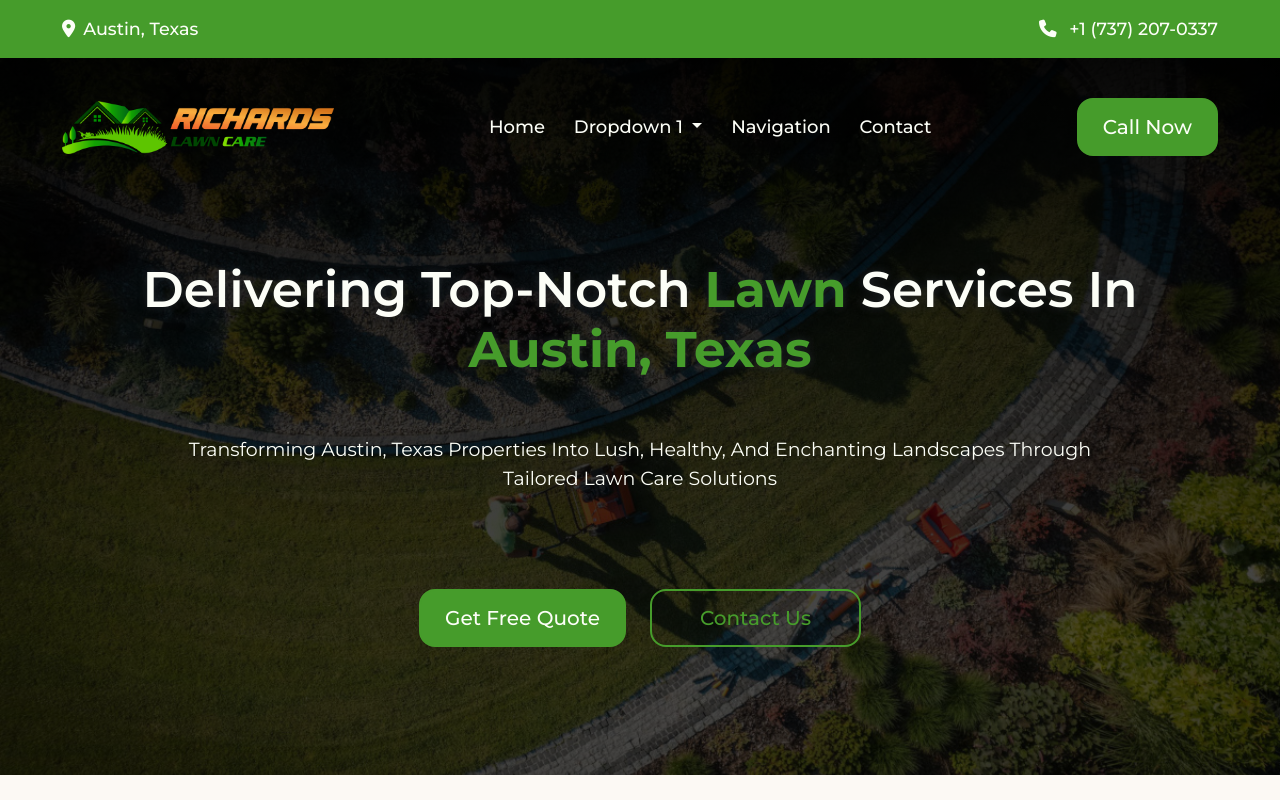
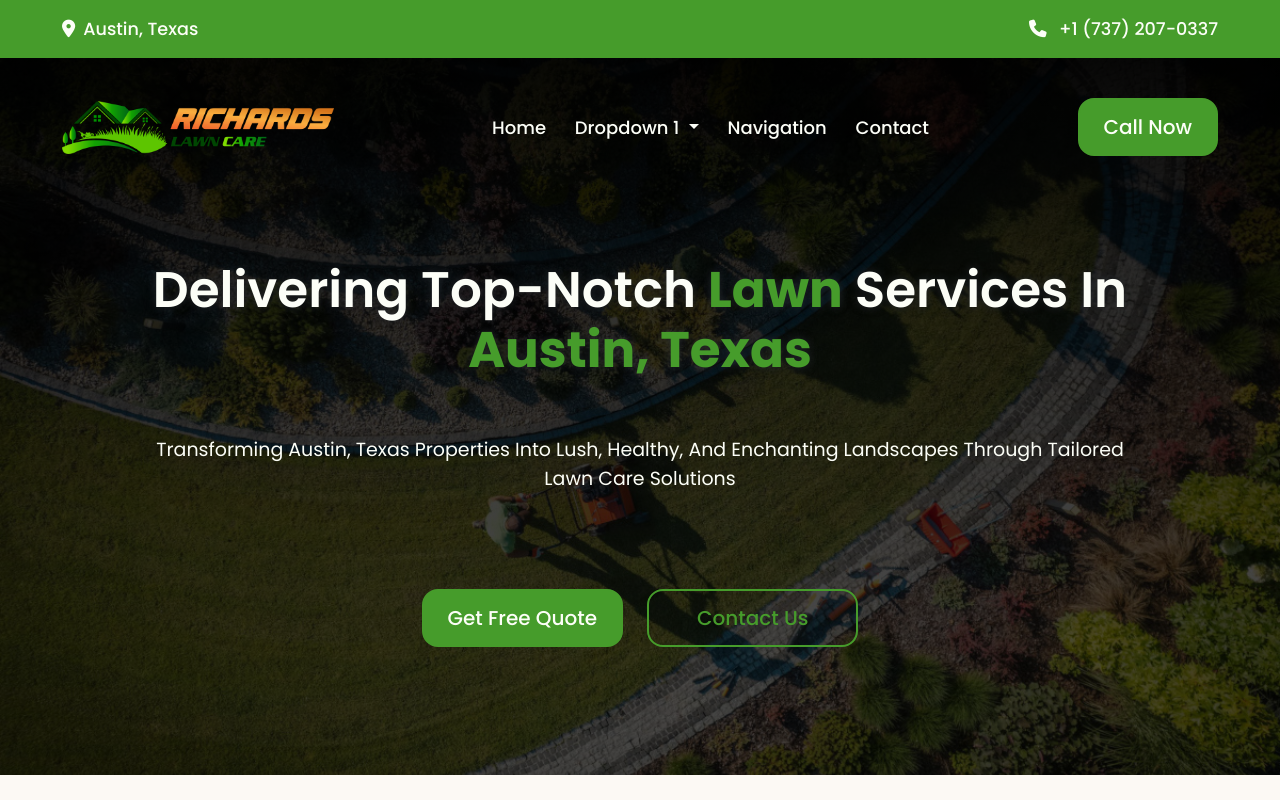
Before and after one commit to shekhar-stha/theme-5, a website: page index.html in a window 1280 px wide. Shown: the top 800 px of the page. Drawn offline with nearby package versions, Linux system fonts and the light colour scheme.

Commit message:
weight 3

```diff
--- a/css/custom.css
+++ b/css/custom.css
@@ -16,12 +16,12 @@
   --body: #FCF9F4;
 
   /* Headline */
-  --headline-font: 'montserrat', sans-serif;
+  --headline-font: 'poppins', sans-serif;
   --headline-font-weight: 600;
   --headline-font-size: 2.4rem;
 
   /* Primary Texts */
-  --primary-font: 'montserrat', sans-serif;
+  --primary-font: 'poppins', sans-serif;
   --primary-font-weight: 400;
 
   /* Hyperlink Color */
```
